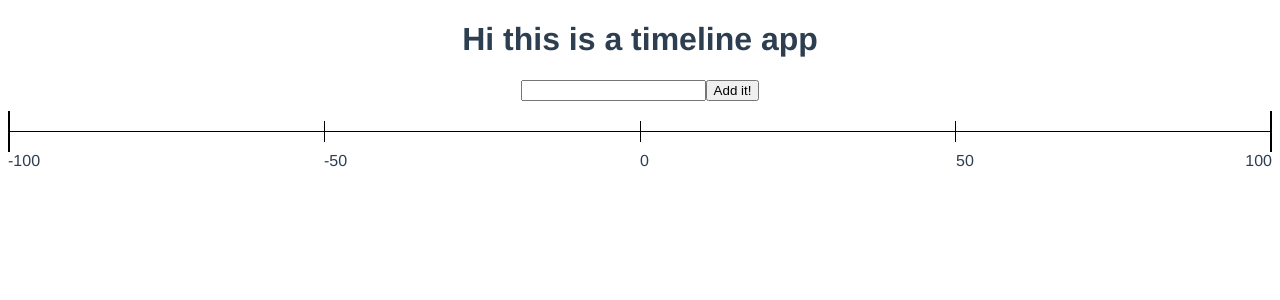
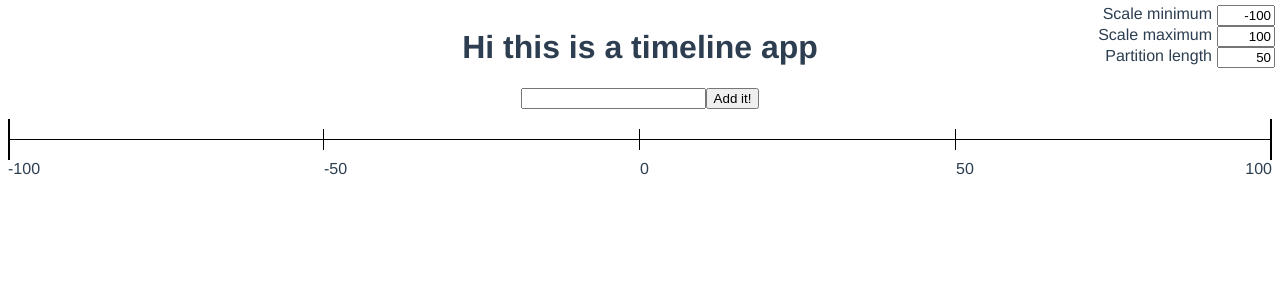
Before and after one commit to hkeward/timeline, a Vue app: page / in a window 1280 px wide. Shown: the top 300 px of the page. Built offline with nearby package versions, Linux system fonts and the light colour scheme.

Commit message:
Improve timeline drawing
- Allow user to change timeline scale
- Always display year 0, even if it's not a multiple of the partition
length
Issue #2

```diff
--- a/src/components/Timeline.vue
+++ b/src/components/Timeline.vue
@@ -1,40 +1,89 @@
 <template>
   <div>
-    <h1>
+    <div id="header">
+      <div>
+        <h1 id="title">
           Hi this is a timeline app
         </h1>
+      </div>
+      <div id="legend">
+        <label for="scale-min">Scale minimum</label>
+        <input id="scale-min" v-model.lazy.number="scale.min"/>
+        <label for="scale-max">Scale maximum</label>
+        <input id="scale-max" v-model.lazy.number="scale.max"/>
+        <label for="scale-partition-length">Partition length</label>
+        <input id="scale-partition-length" v-model.lazy.number="scale.partition_length"/>
+      </div>
+    </div>
     <div>
       <input v-model="personName" v-on:keyup.enter="lookupPerson" ref="input" />
       <button @click="lookupPerson">Add it!</button>
     </div>
     <div v-if="errorMessage" id="error">
-      {{errorMessage}}
+      {{ errorMessage }}
     </div>
     <div id="timeline">
       <div id="map">
         <div id="map-top">
-          <div v-for="(partition, index) in partitions" v-bind:key="index" :class="partition.feature">
+          <div v-for="(partition, index) in partitions" v-bind:key="index">
+            <div v-if="zeroNotShown && (index === partitions.length - 1)">
+              <div v-if="zeroNotShown && (index === indexPriorToZero)"></div>
+              <div :class="partition.feature"></div>
+            </div>
+            <div v-else>
+              <div :class="partition.feature"></div>
+              <div v-if="zeroNotShown && (index === indexPriorToZero)"></div>
+            </div>
           </div>
         </div>
         <div id="map-top-mid">
-          <div v-for="(partition, index) in partitions" v-bind:key="index" :class="partition.feature" class="mid">
+          <div v-for="(partition, index) in partitions" v-bind:key="index">
+            <div v-if="zeroNotShown && (index === partitions.length - 1)">
+              <div v-if="zeroNotShown && (index === indexPriorToZero)" class="zero-value"></div>
+              <div :class="partition.feature" class="mid"></div>
+            </div>
+            <div v-else>
+              <div :class="partition.feature" class="mid"></div>
+              <div v-if="zeroNotShown && (index === indexPriorToZero)" class="zero-value"></div>
+            </div>
           </div>
         </div>
         <div id="map-bottom-mid">
-          <div v-for="(partition, index) in partitions" v-bind:key="index" :class="partition.feature" class="mid">
+          <div v-for="(partition, index) in partitions" v-bind:key="index">
+            <div v-if="zeroNotShown && (index === partitions.length - 1)">
+              <div v-if="zeroNotShown && (index === indexPriorToZero)" class="zero-value"></div>
+              <div :class="partition.feature" class="mid"></div>
+            </div>
+            <div v-else>
+              <div :class="partition.feature" class="mid"></div>
+              <div v-if="zeroNotShown && (index === indexPriorToZero)" class="zero-value"></div>
+            </div>
           </div>
         </div>
         <div id="map-bottom">
-          <div v-for="(partition, index) in partitions" v-bind:key="index" :class="partition.feature">
+          <div v-for="(partition, index) in partitions" v-bind:key="index">
+            <div v-if="zeroNotShown && (index === partitions.length - 1)">
+              <div v-if="zeroNotShown && (index === indexPriorToZero)"></div>
+              <div :class="partition.feature"></div>
+            </div>
+            <div v-else>
+              <div :class="partition.feature"></div>
+              <div v-if="zeroNotShown && (index === indexPriorToZero)"></div>
+            </div>
           </div>
         </div>
         <div id="values">
           <div v-for="(partition, index) in partitions" v-bind:key="index">
             <div>
-              {{scale.min + index * scale.partition_length}}
+              {{ partition.value }}
             </div>
-            <div v-if="index === (partitions.length - 1)" class="max-value">
-              {{scale.max}}
+            <div>
+              <div v-if="zeroNotShown && (index === indexPriorToZero)">
+                0
+              </div>
+              <div v-if="index === partitions.length - 1" class="max-value">
+                {{ scale.max }}
+              </div>
             </div>
           </div>
         </div>
@@ -45,7 +94,7 @@
         <table>
           <tr>
             <td v-for="(match, index) in possibleMatches" v-bind:key="index">
-              <button @click="parseLifespan(match)">{{match.label}}</button>
+              <button @click="parseLifespan(match)">{{ match.label }}</button>
             </td>
           </tr>
           <!--          <tr>-->
@@ -55,7 +104,7 @@
           <!--          </tr>-->
           <tr>
             <td v-for="(match, index) in possibleMatches" v-bind:key="index">
-              {{match.description}}
+              {{ match.description }}
             </td>
           </tr>
         </table>
@@ -63,8 +112,14 @@
     </div>
     <div>
       <ul>
-        <li v-for="(entity, index) in orderedTimelineEntities" v-bind:key="index">
-          {{entity.name}}: {{Math.abs(entity.birthDate)}} {{entity.birthEra}} to {{Math.abs(entity.deathDate) || 'present'}} {{entity.deathEra || ''}}
+        <li
+          v-for="(entity, index) in orderedTimelineEntities"
+          v-bind:key="index"
+        >
+          {{ entity.name }}: {{ Math.abs(entity.birthDate) }}
+          {{ entity.birthEra }} to
+          {{ Math.abs(entity.deathDate) || "present" }}
+          {{ entity.deathEra || "" }}
         </li>
       </ul>
     </div>
@@ -72,7 +127,7 @@
 </template>
 
 <script>
-import _ from 'lodash';
+import _ from "lodash";
 
 export default {
   name: "Timeline",
@@ -97,10 +152,10 @@ export default {
       this.errorMessage = "";
       var url = new URL("https://www.wikidata.org/w/api.php");
       var params = {
-        origin: '*',
-        action: 'wbsearchentities',
-        language: 'en',
-        format: 'json',
+        origin: "*",
+        action: "wbsearchentities",
+        language: "en",
+        format: "json",
         search: this.personName
       };
       Object.keys(params).forEach(key =>
@@ -124,9 +179,9 @@ export default {
       const entityId = entity.id;
       var url = new URL("https://www.wikidata.org/w/api.php");
       var params = {
-        origin: '*',
-        action: 'wbgetclaims',
-        format: 'json',
+        origin: "*",
+        action: "wbgetclaims",
+        format: "json",
         entity: entityId
       };
       Object.keys(params).forEach(key =>
@@ -144,7 +199,7 @@ export default {
         const claims = entityClaims.claims;
 
         //  check whether the entity is a human
-        if ('P31' in claims) {
+        if ("P31" in claims) {
           var instanceClaims = [];
           claims.P31.forEach(function(instance) {
             instanceClaims.push(instance.mainsnak.datavalue.value.id);
@@ -156,7 +211,7 @@ export default {
             instanceClaims.includes("Q20643955")
           ) {
             //  if human, retrieve birth and death dates
-            if ('P569' in claims) {
+            if ("P569" in claims) {
               // This assumes the first date in the array is the best one, not necessarily true
               var birth = claims.P569[0].mainsnak.datavalue.value.time;
               birthDate = parseInt(birth.substring(0, 5));
@@ -165,18 +220,19 @@ export default {
               this.errorMessage = "Birth date is confusing me, sorry!";
             }
 
-            if ('P570' in claims) {
+            if ("P570" in claims) {
               var death = claims.P570[0].mainsnak.datavalue.value.time;
               deathDate = parseInt(death.substring(0, 5));
               deathEra = deathDate < 0 ? "BC" : "AD";
             }
 
-            this.addToTimeline({name: entity.label,
+            this.addToTimeline({
+              name: entity.label,
               birthDate: birthDate,
               birthEra: birthEra,
               deathDate: deathDate,
-              deathEra: deathEra});
-
+              deathEra: deathEra
+            });
           } else {
             this.errorMessage = "Selected entity is non-human";
           }
@@ -222,9 +278,11 @@ export default {
 
     showOptions(searchResults) {
       const disambigRegex = /disambiguation/;
-      this.possibleMatches = searchResults.filter(result => {
+      this.possibleMatches = searchResults
+        .filter(result => {
           return !result.description.match(disambigRegex);
-      }).slice(0,5);
+        })
+        .slice(0, 5);
       // for (var i = 0; i < this.possibleMatches.length; i++) {
       //   this.getImage(i, this.possibleMatches[i]);
       // }
@@ -243,23 +301,43 @@ export default {
 
   computed: {
     orderedTimelineEntities() {
-      return _.orderBy(this.timelineEntities, ['birthDate']);
+      return _.orderBy(this.timelineEntities, ["birthDate"]);
     },
     partitions() {
       var partitions = [];
-      var num_partitions = (this.scale.max - this.scale.min) / this.scale.partition_length;
-      for (var i=0; i < num_partitions; i++) {
+      var num_partitions =
+        (this.scale.max - this.scale.min) / this.scale.partition_length;
+      for (var i = 0; i < num_partitions; i++) {
         var partition_object = {};
         if (i === 0) {
-          partition_object.feature = 'first';
+          partition_object.feature = "first";
         } else if (i === num_partitions - 1) {
-          partition_object.feature = 'last';
+          partition_object.feature = "last";
         } else {
-          partition_object.feature = 'internal';
+          partition_object.feature = "internal";
         }
+        partition_object.value =
+          this.scale.min + i * this.scale.partition_length;
         partitions.push(partition_object);
       }
       return partitions;
+    },
+    zeroNotShown() {
+      return (
+        this.scale.max > 0 &&
+        this.scale.min < 0 &&
+        -this.scale.min % this.scale.partition_length !== 0
+      );
+    },
+    indexPriorToZero() {
+      const isGtZero = (element) => element.value > 0;
+      var index = this.partitions.findIndex(isGtZero);
+      if (index > 0) {
+        return index - 1;
+      } else if (this.scale.max > 0) {
+        return this.partitions.length - 1;
+      }
+      return this.partitions.length;
     }
   }
 };
@@ -295,6 +373,38 @@ table {
   color: darkred;
 }
 
+#header {
+  display: flex;
+  justify-content: center;
+}
+
+#title {
+  display: flex;
+}
+
+#legend {
+  position: absolute;
+  top: 5px;
+  right: 5px;
+  text-align: left;
+}
+
+label {
+  display: inline-block;
+  float: left;
+  clear: left;
+  width: 250px;
+  text-align: right;
+  padding-right: 5px;
+}
+
+#legend input {
+  display: inline-block;
+  float: left;
+  width: 50px;
+  text-align: right;
+}
+
 #map {
   margin-top: 10px;
   height: auto;
@@ -312,27 +422,35 @@ table {
 #map-top div {
   height: 10px;
   flex-basis: 100%;
+  display: flex;
 }
 
 #map-top-mid div {
   height: 10px;
   flex-basis: 100%;
   border-bottom: 1px solid black;
+  display: flex;
 }
 
 #map-bottom-mid div {
   height: 10px;
   flex-basis: 100%;
+  display: flex;
 }
 
 #map-bottom div {
   height: 10px;
   flex-basis: 100%;
+  display: flex;
 }
 
 #values div {
   flex-basis: 100%;
   display: flex;
+}
+
+.zero-value {
+  border-right: 1px solid black;
 }
 
 .max-value {
```
Lines whose indentation alone changed are shown as unchanged.
